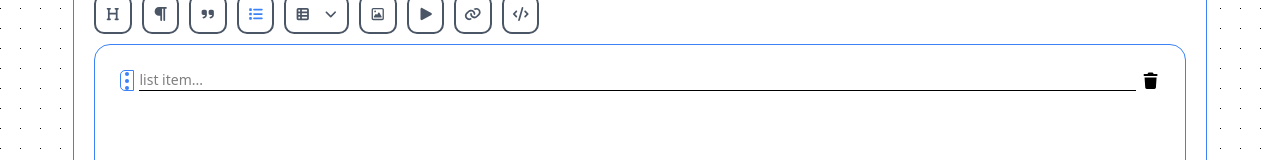
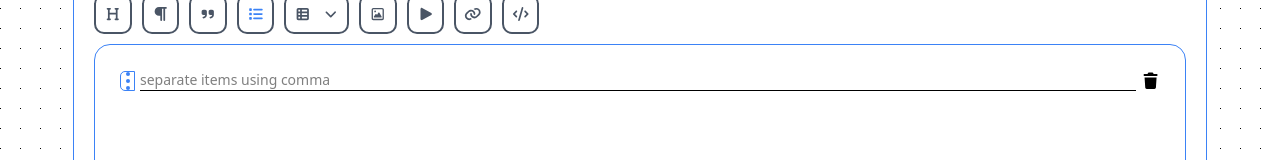
Before and after one commit to Bernard-Kuria/Draftify, a React (Vite) app: page / in a window 1280 px wide. Both pictures are taken after a click on the icon 255 px from the left and 266 px from the top of the page. Shown: the part 252-412 px from the top of the page. Built offline with nearby package versions, Linux system fonts and the light colour scheme.

Commit message:
Added helpful placeholders and tooltips to help users know how to use the product.

```diff
--- a/src/DraftifyProComponents/Grabber.jsx
+++ b/src/DraftifyProComponents/Grabber.jsx
@@ -1,5 +1,8 @@
+import Tooltip from "./Tooltip";
+
 export default function Grabber() {
   return (
+    <Tooltip text={`drag`}>
       <div className="group flex flex-col justify-center gap-y-[3px] w-[15px] h-full border border-(--theme-color) hover:border-black rounded-tl-[5px] rounded-bl-[5px] cursor-move">
         {[1, 2, 3].map((dot) => (
           <div
@@ -8,5 +11,6 @@ export default function Grabber() {
           ></div>
         ))}
       </div>
+    </Tooltip>
   );
 }
--- a/src/DraftifyProComponents/Options.jsx
+++ b/src/DraftifyProComponents/Options.jsx
@@ -1,6 +1,8 @@
 import { useState } from "react";
 import { FontAwesomeIcon } from "@fortawesome/react-fontawesome";
+
 import { RenderHoverTable } from "./blockComponents/Table";
+import Tooltip from "./Tooltip";
 
 const blocks = [
   { id: 1, type: "heading", icon: ["fas", "heading"] },
@@ -20,6 +22,7 @@ export default function Options({ handleClick }) {
   return (
     <div className="flex flex-wrap gap-[5px] md:gap-[10px] items-center">
       {blocks.map((block) => (
+        <Tooltip text={`${block.type}`}>
           <div
             key={block.id}
             className={`flex items-center gap-[10px] h-[40px] p-2 border-2 border-gray-600 cursor-pointer rounded-[10px] text-sm md:text-md ${
@@ -37,6 +40,7 @@ export default function Options({ handleClick }) {
               <RenderHoverTable handleClick={handleClick} block={block} />
             )}
           </div>
+        </Tooltip>
       ))}
     </div>
   );
--- a/src/DraftifyProComponents/ToolBar.jsx
+++ b/src/DraftifyProComponents/ToolBar.jsx
@@ -2,6 +2,7 @@ import { useRef, useState, useEffect } from "react";
 import { FontAwesomeIcon } from "@fortawesome/react-fontawesome";
 
 import { handleThemeBtnClick } from "../utils/DraftifyHooks/ToolBarHooks/ToggleEffects";
+import Tooltip from "./Tooltip";
 
 import {
   handleDownloadJSON,
@@ -30,19 +31,24 @@ export default function ToolBar({ view, setView, blocksData }) {
           </div>
         </div>
         <div className="md:absolute right-0 flex items-center gap-[10px]">
+          <Tooltip text="e.g. for dev dummy data">
             <button
               className="border rounded-[10px] bg-(--hovered-theme-color) text-white hover:font-semibold hover:bg-(--theme-color) p-1 cursor-pointer"
               onClick={() => handleDownloadJSON(blocksData)}
             >
               Download JSON <FontAwesomeIcon icon={["fas", "download"]} />
             </button>
+          </Tooltip>
+          <Tooltip text={`Download as document`}>
             <button
               className="border rounded-[10px] bg-(--hovered-theme-color) text-white hover:font-semibold hover:bg-(--theme-color) p-1 cursor-pointer"
               onClick={() => exportBlocksToDocx(blocksData)}
             >
               Export .docx <FontAwesomeIcon icon={["fas", "download"]} />
             </button>
-          <div
+          </Tooltip>
+          <Tooltip text={`copy to clipboard`}>
+            <button
               className={`p-1 cursor-pointer ${
                 copy ? "text-green-400" : "text-(--hovered-theme-color)"
               }`}
@@ -51,7 +57,9 @@ export default function ToolBar({ view, setView, blocksData }) {
                 icon={["fas", `${copy ? "check" : "copy"}`]}
                 onClick={() => handleCopy(blocksData, setCopy)}
               />
-          </div>
+            </button>
+          </Tooltip>
+          <Tooltip text={`toggle btn editor & preview`}>
             <div
               ref={themeModeBtn}
               className="border w-[30px] h-[16px] rounded-[16px] cursor-pointer duration-300 flex items-center p-[0px]"
@@ -73,6 +81,7 @@ export default function ToolBar({ view, setView, blocksData }) {
                 </div>
               </div>
             </div>{" "}
+          </Tooltip>
           <div className="w-[100px]">viewing {view}</div>
         </div>
       </div>
--- /dev/null
+++ b/src/DraftifyProComponents/Tooltip.jsx
@@ -0,0 +1,14 @@
+// Tooltip.jsx
+export default function Tooltip({ text, children }) {
+  return (
+    <div className="relative inline-block group">
+      {children}
+      <span
+        className="absolute bottom-full mb-2 left-1/2 -translate-x-1/2
+        bg-gray-800 text-white text-xs rounded py-1 px-2 opacity-0 group-hover:opacity-100 group-hover:transition-y-[5px] transition duration-300 whitespace-nowrap z-10"
+      >
+        {text}
+      </span>
+    </div>
+  );
+}
--- a/src/DraftifyProComponents/blockComponents/List.jsx
+++ b/src/DraftifyProComponents/blockComponents/List.jsx
@@ -3,7 +3,7 @@ export default function ListEditor({ block, onChange }) {
     <input
       type="text"
       className="border-b w-full list"
-      placeholder="list item..."
+      placeholder="separate items using comma"
       value={block.content}
       onChange={(e) => onChange(block.id, e.target.value)}
     />
```
Lines whose indentation alone changed are shown as unchanged.
